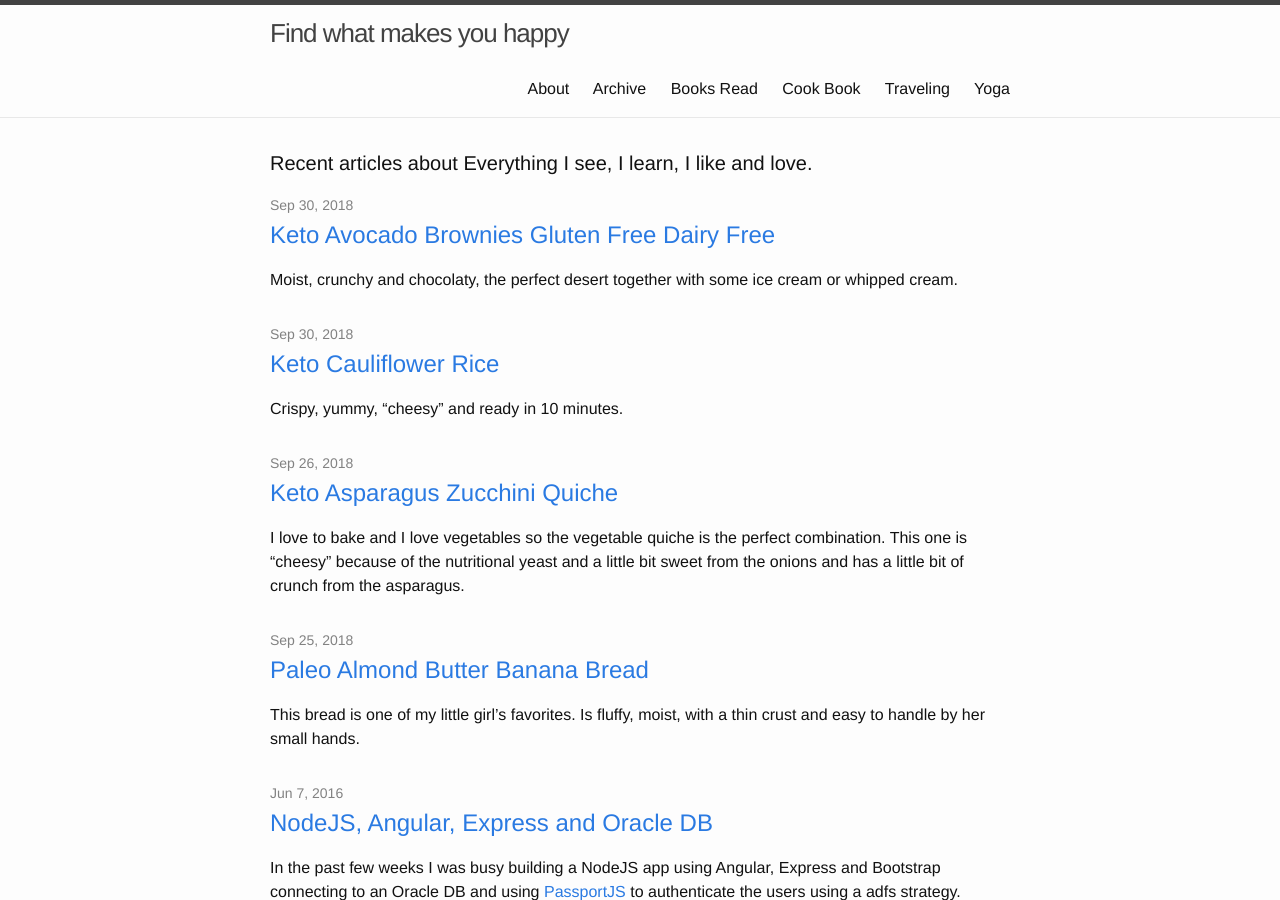
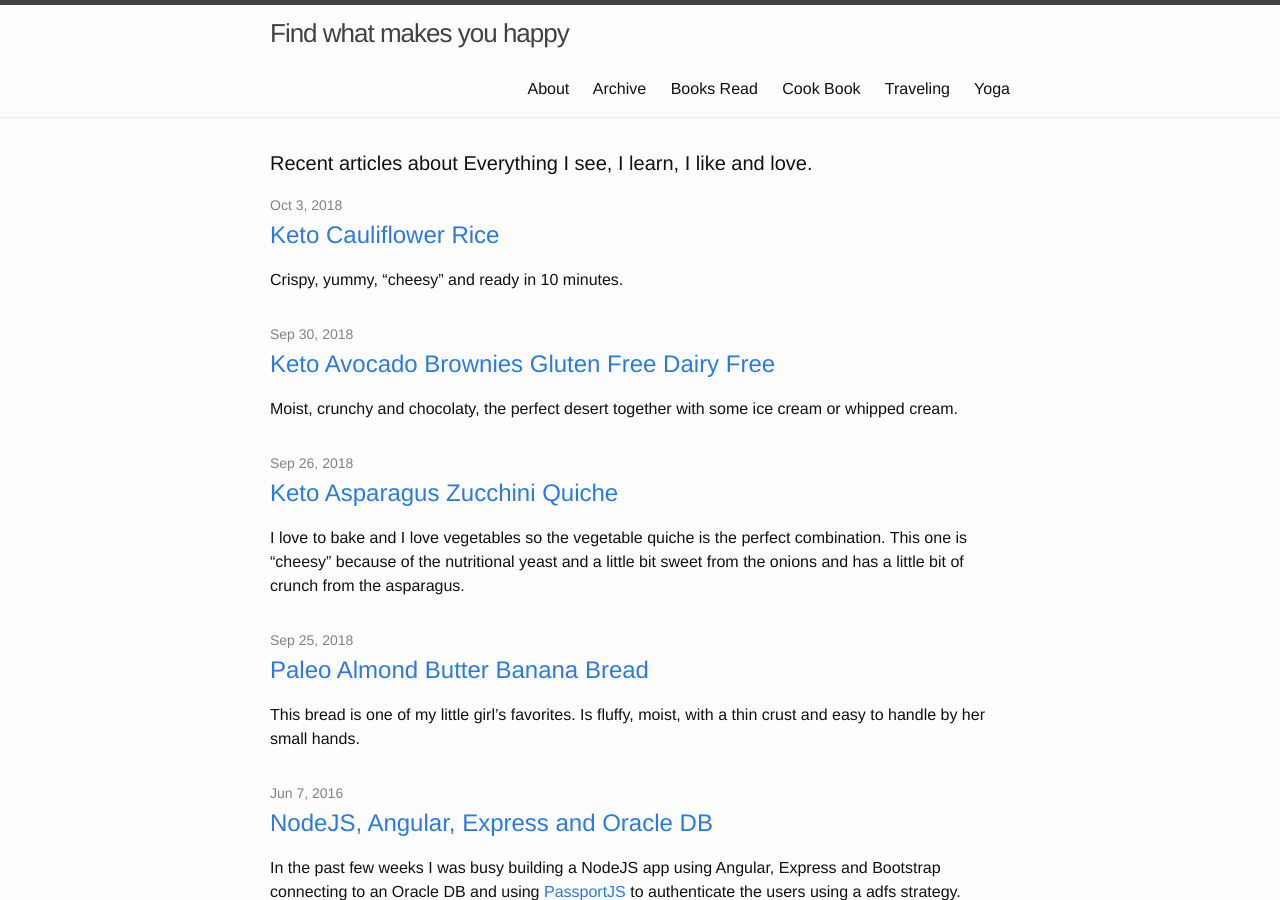
Before and after one commit to melaniaandrisan/melaniaandrisan.github.io, a Jekyll site: the page built from index.html, in a window 1280 px wide and 900 px high. Built offline with Jekyll 4.4.1, drawn with Linux system fonts in a browser that asks for light colours; comment, search, counter and statistics services are not loaded.

Commit message:
Update and rename 2018-09-30-Cauliflower-Rice.md to 2018-10-03-Cauliflower-Rice.md

```diff
--- a/_posts/food/2018-09-30-Cauliflower-Rice.md
+++ b/_posts/food/2018-10-03-Cauliflower-Rice.md
@@ -2,7 +2,7 @@
 
 published: true
 layout: post
-date: "2018-09-30 23:30:10 +0200"
+date: "2018-10-03 23:30:10 +0200"
 categories: Food
 title: "Keto Cauliflower Rice"
 
```
